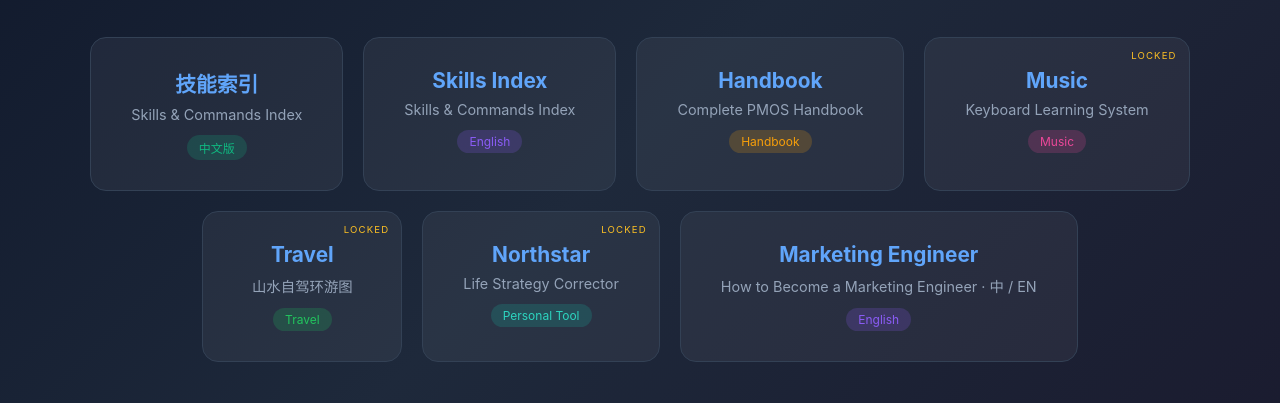
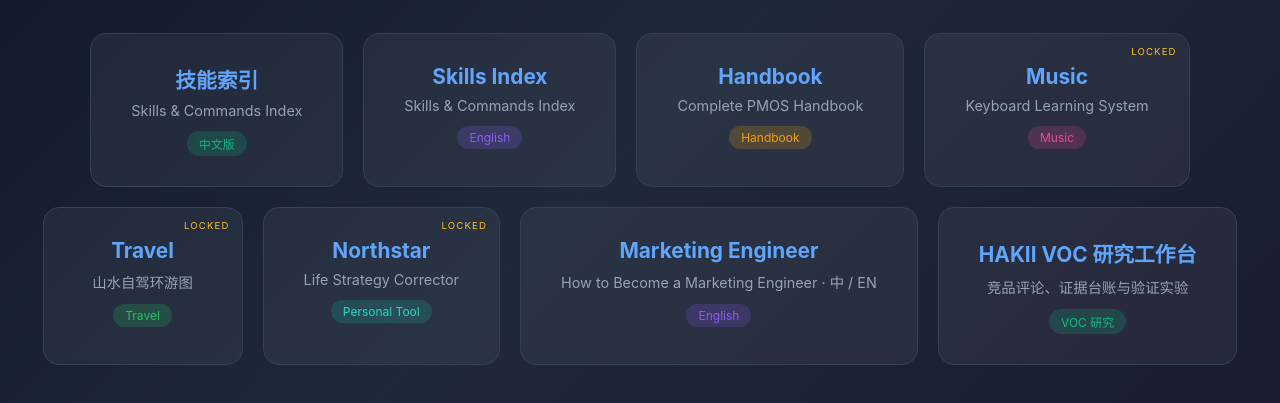
Before and after one commit to Jackadamlam/HTMLs, a plain HTML site: page index.html in a window 1280 px wide. Shown: the part 263-666 px from the top of the page. Drawn offline with Linux system fonts and the light colour scheme.

Commit message:
Add HAKII VOC workbench to the JACKAL homepage

```diff
--- a/index.html
+++ b/index.html
@@ -118,6 +118,11 @@
         <p>How to Become a Marketing Engineer · 中 / EN</p>
         <span class="badge badge-en">English</span>
       </a>
+      <a href="HAKII-VOC.html" class="card">
+        <h2>HAKII VOC 研究工作台</h2>
+        <p>竞品评论、证据台账与验证实验</p>
+        <span class="badge badge-zh">VOC 研究</span>
+      </a>
     </div>
   </div>
 </body>
```
